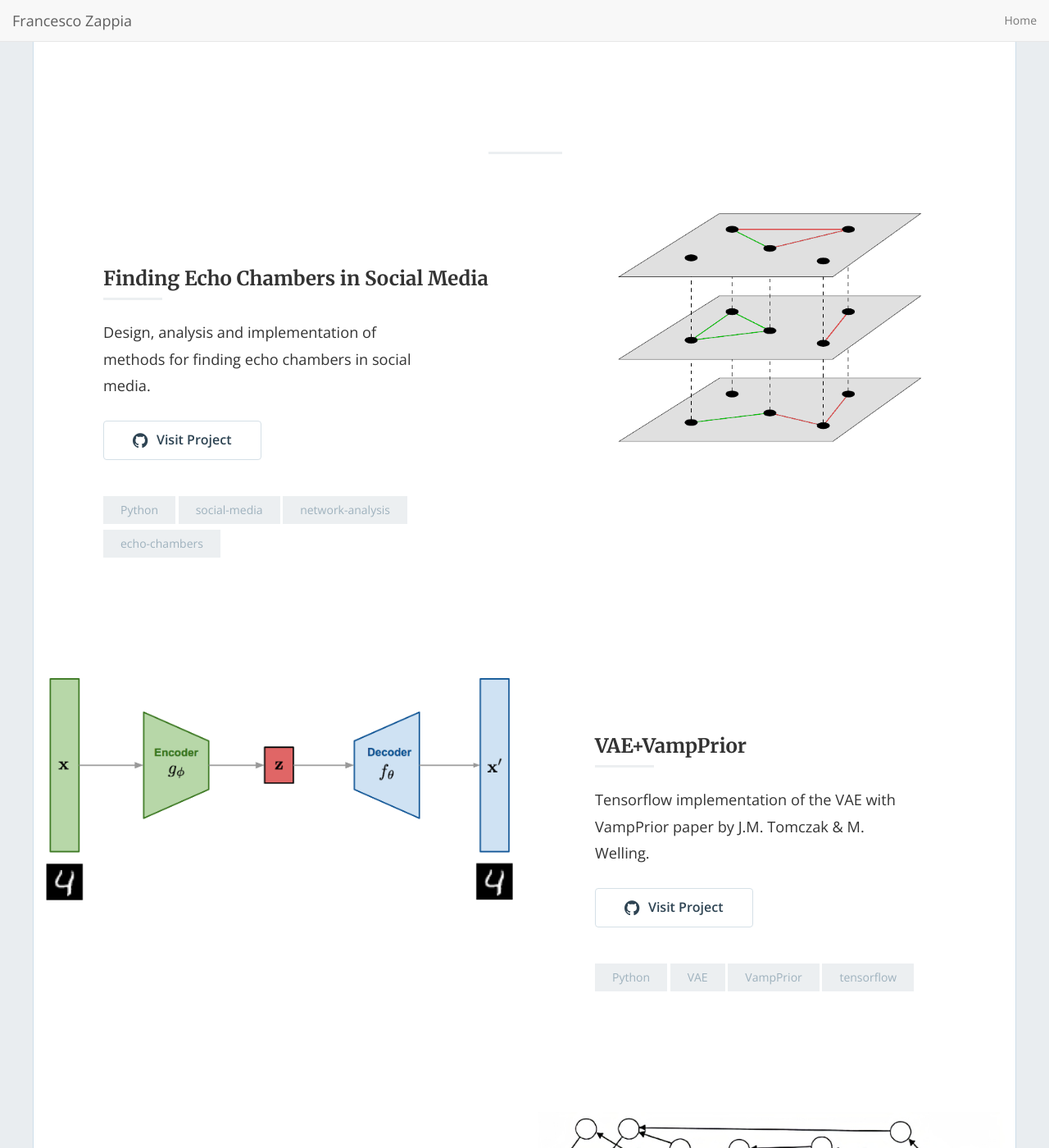
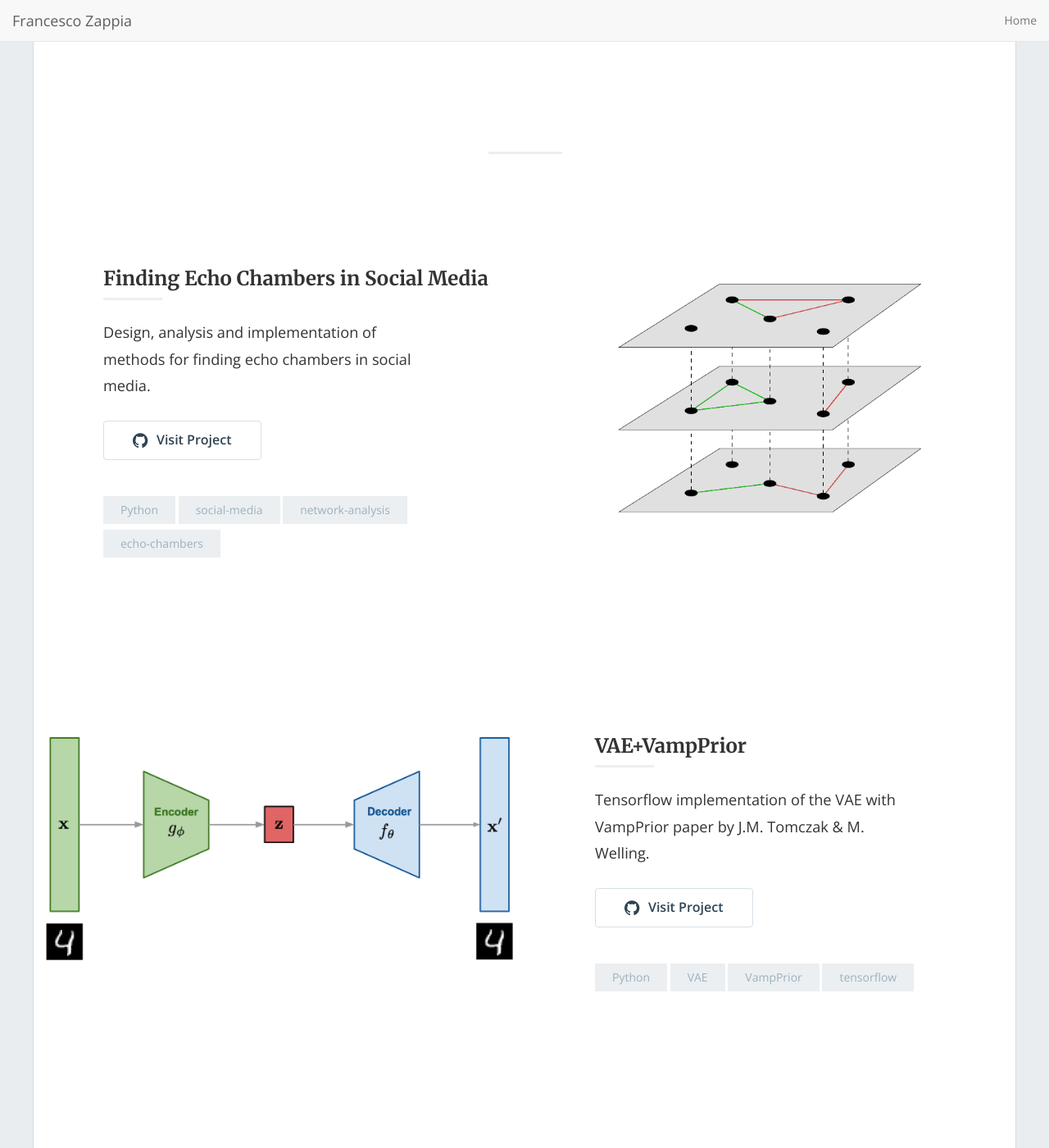
Before and after one commit to fzappia/fzappia.github.io, a Jekyll site: the page built from index.html, in a window 1280 px wide and 1400 px high, scrolled down 673 px. Shown: the whole window at 82% size. Built offline with Jekyll 4.4.1, drawn with Linux system fonts in a browser that asks for light colours; nearby versions of some CDN libraries; the list of posts is cut into pages by our own code.

Commit message:
feat: center image vertically
Yes, vertically. Yes, it works.

```diff
--- a/_includes/content-left.html
+++ b/_includes/content-left.html
@@ -1,6 +1,6 @@
 <div class="content-wrap">
 
-  <div class="row">
+  <div class="row d-flex align-items-center post-row">
 
     <div class="col-xs-12 col-md-6">
       {% include post-content.html %}
--- a/_includes/content-right.html
+++ b/_includes/content-right.html
@@ -1,6 +1,6 @@
 <div class="content-wrap">
 
-  <div class="row">
+  <div class="row post-row">
 
     <div class="col-xs-12 col-md-6">
       {% include featured-image.html %}
--- a/css/style.scss
+++ b/css/style.scss
@@ -351,6 +351,12 @@ code {
 code {
   padding: 1px 5px; }
 
+// center images of post
+.post-row {
+    align-items: center;
+    display: flex;
+}
+
 pre {
   padding: 8px 12px;
   overflow-x: auto; }
```
